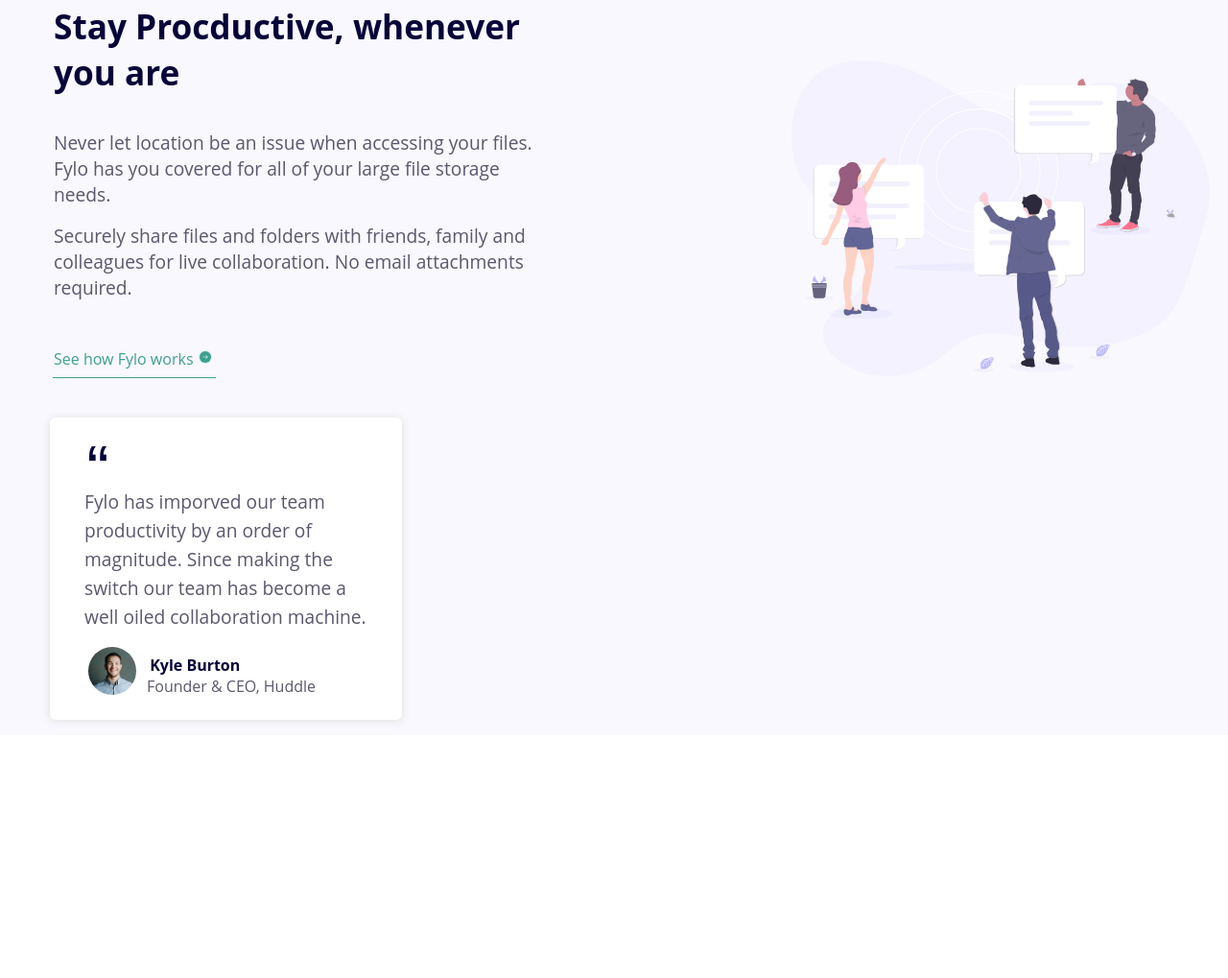
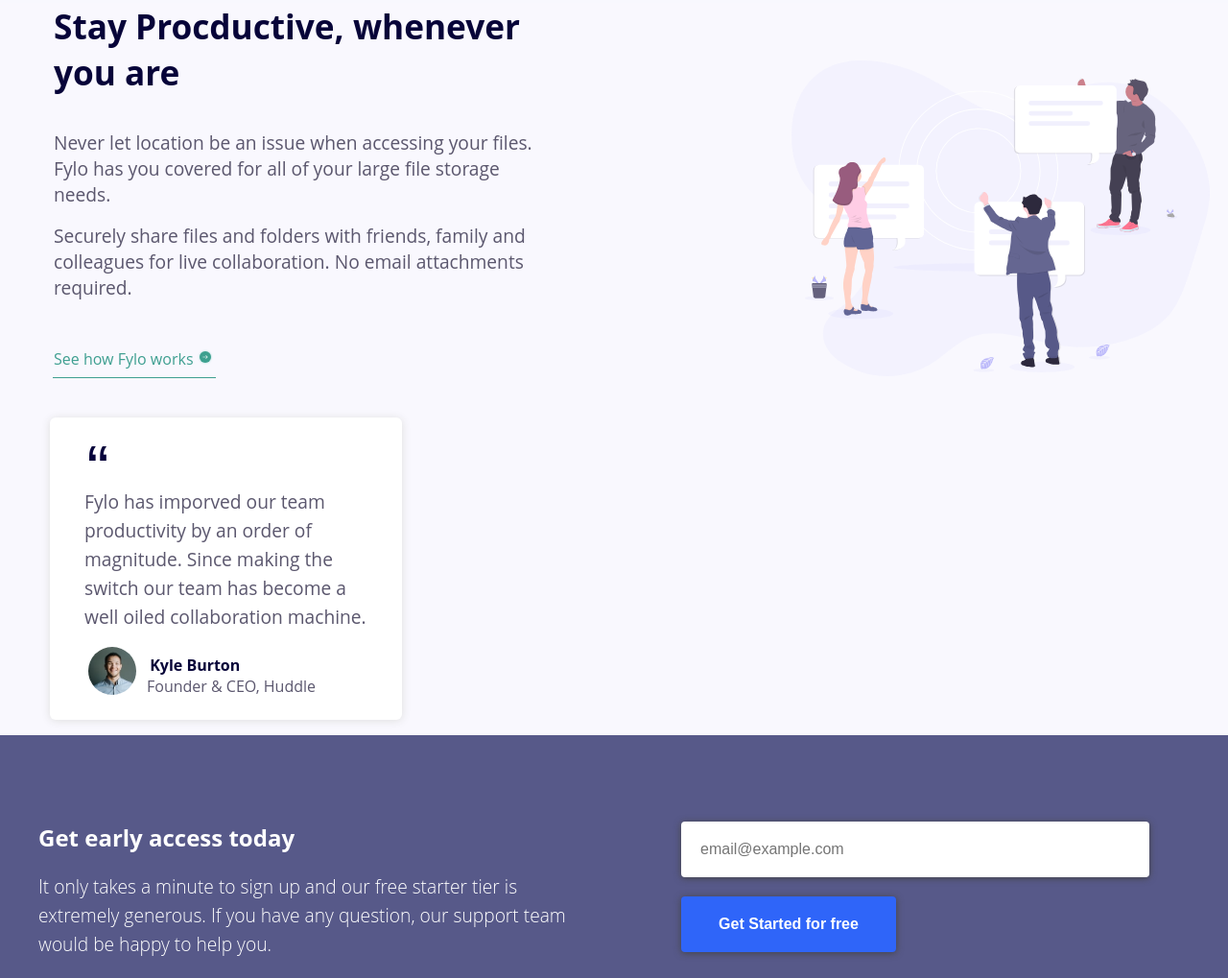
Before and after one commit to ShivPrashant777/fylo-landing-page, a plain HTML site: page index.html in a window 1280 px wide. Shown: the part 819-1838 px from the top of the page at 96% size. Before the commit the page ends 1585 px from the top, so only its background shows below. Drawn offline with Linux system fonts and the light colour scheme.

Commit message:
Third Commit

```diff
--- a/css/main.scss
+++ b/css/main.scss
@@ -33,11 +33,13 @@
 
 // hero-section
 
-.right img {
-    margin: 0 30px;
-    padding-top: 100px;
-    padding-bottom: 40px;
-    width: 80%;
+.right {
+    img {
+        margin: 0 30px;
+        padding-top: 100px;
+        padding-bottom: 40px;
+        width: 80%;
+    }
 }
 
 .left {
@@ -74,6 +76,7 @@
         color: white;
         font-weight: bold;
         background-color: #2f65f9;
+        box-shadow: 0 1px 7px rgb(156, 156, 156);
     }
 }
 
@@ -156,8 +159,53 @@
     }
 }
 
+// Early Access
+.early-access {
+    background-color: #575989;
 
+    .left {
+        color: white;
+        padding: 20px 10px;
+        h1 {
+            font-size: 1.2em;
+            padding-top: 40px;
+            margin: 0px;
+        }
 
+        p {
+            font-size: 1.2em;
+            font-weight: lighter;
+            padding: 0 20px;
+            line-height: 30px;
+        }
+    }
+
+    .right {
+        padding: 0 60px;
+        input {
+            margin: 20px 20px;
+            padding: 20px 20px;
+            width: 80%;
+            border: none;
+            border-radius: 4px;
+            font-size: 1em;
+            box-shadow: 0 1px 7px rgb(68, 68, 68);
+        }
+
+        button {
+            margin: 0px 20px;
+            padding: 20px 20px;
+            width: 90%;
+            border: none;
+            border-radius: 4px;
+            font-size: 1em;
+            color: white;
+            font-weight: bold;
+            background-color: #2f65f9;
+            box-shadow: 0 1px 7px rgb(68, 68, 68);
+        }
+    }
+}
 
 
 
@@ -256,4 +304,36 @@
             }
         }
     }
+
+    .early-access {
+        display: flex;
+        padding: 0;
+        .left {
+            padding: 20px 40px;
+            margin: 0;
+            h1 {
+                margin: 0;
+                padding-top: 70px;
+                font-size: 1.5em;
+            }
+
+            p {
+                padding: 0;
+                margin: 0;
+            }
+        }
+
+        .right {
+            padding: 20px 40px;
+
+            input {
+                margin: 70px 0 20px 30px;
+            }
+
+            button {
+                margin: 0 30px;
+                width: 40%;
+            }
+        }
+    }
 }
--- a/index.html
+++ b/index.html
@@ -21,6 +21,7 @@
         <div class="right">
             <img src="images/illustration-1.svg" alt="">
         </div>
+
         <div class="left">
             <h1>All your files in one secure location, accessible anywhere.</h1>
             <p>Fylo stores your most important files in one secure location. Access them whenever you need,
@@ -63,5 +64,18 @@
             </div>
         </div>
     </div>
+
+    <div class="early-access">
+        <div class="left">
+            <h1>Get early access today</h1>
+            <p>It only takes a minute to sign up and our free starter tier is extremely
+                generous. If you have any question, our support team would be happy to help you.
+            </p>
+         </div>
+        <div class="right">
+            <input type="text" name="email" placeholder="email@example.com">
+            <button type="submit">Get Started for free</button>
+        </div>
+    </div>
 </body>
 </html>
```
Also changed, not shown: css/main.css, 1 other file.
